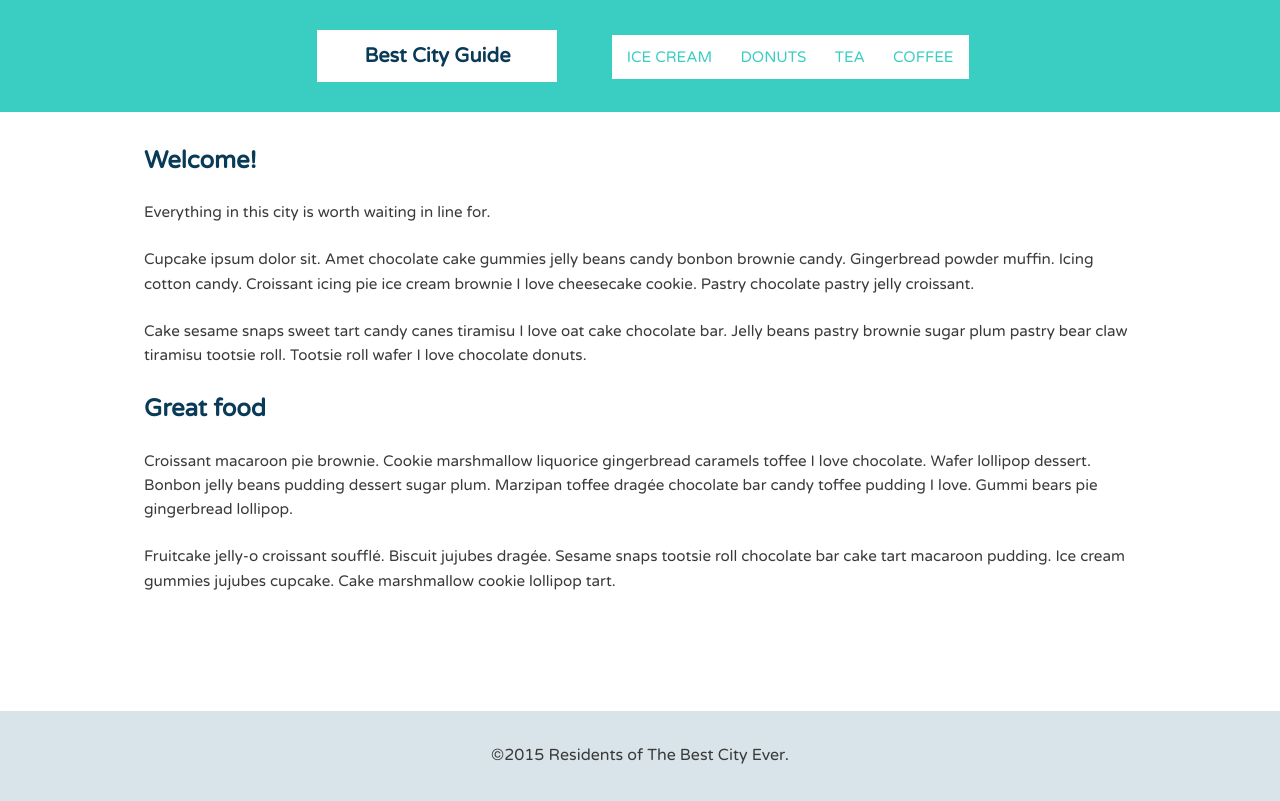
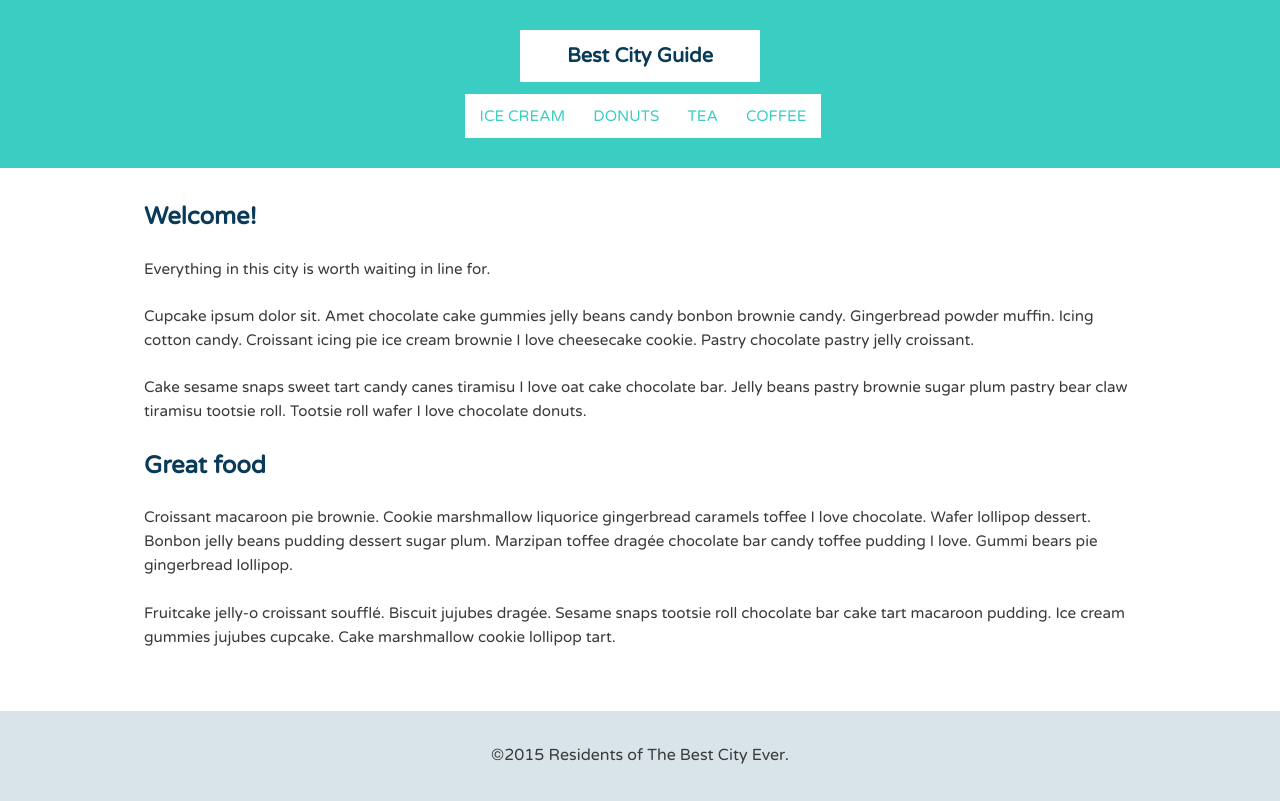
Before and after one commit to code-aspirant/treehouse-css-layout-basics, a plain HTML site: page positioning-workspace/index.html in a window 1280 px wide. Drawn offline with Linux system fonts and the light colour scheme.

Commit message:
center navigation content

```diff
--- a/positioning-workspace/css/style.css
+++ b/positioning-workspace/css/style.css
@@ -108,14 +108,12 @@ a {
 
 	/* This sets the nav style on larger screens */
 	.name,
-	.main-nav,
 	.main-nav li {
 		display: inline-block;
 	}
 
 	.name {
 		width: 240px;
-		margin-right: 50px;
 	}
 
 	.main-nav li {
```
